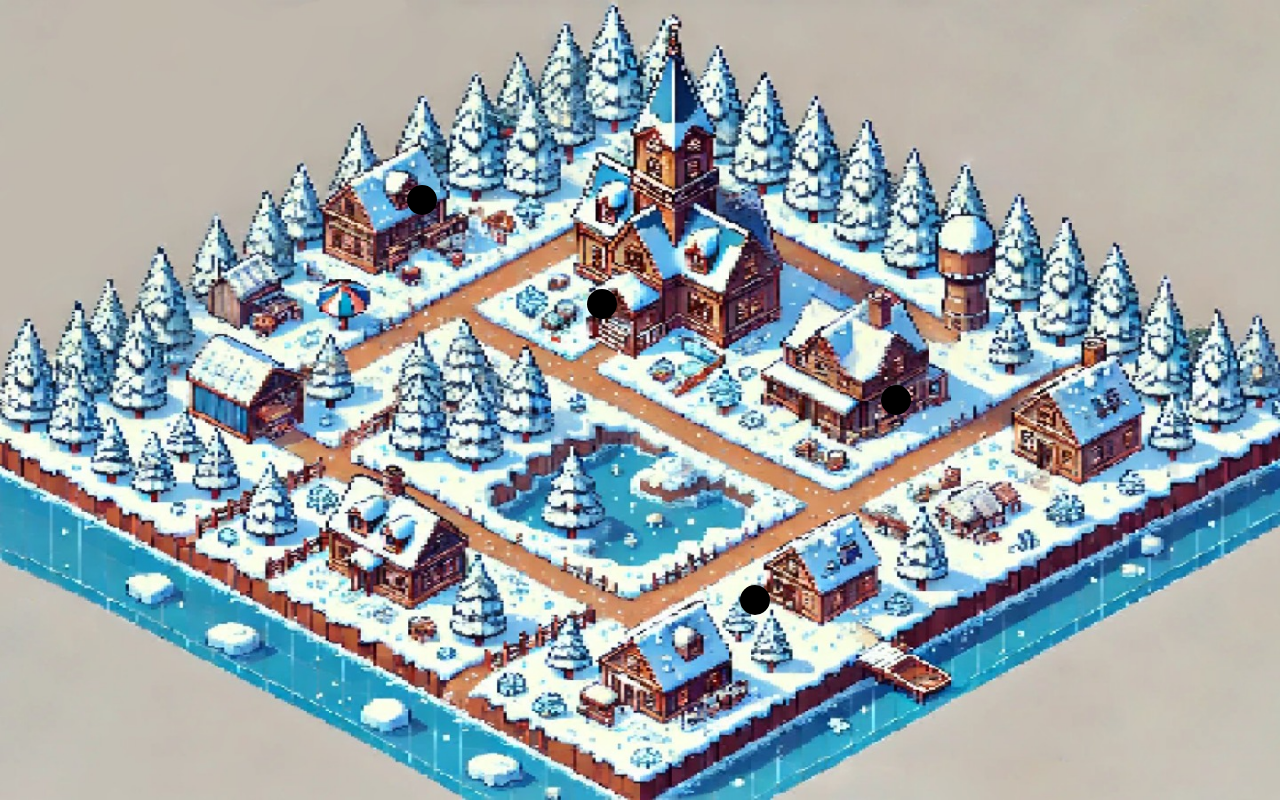
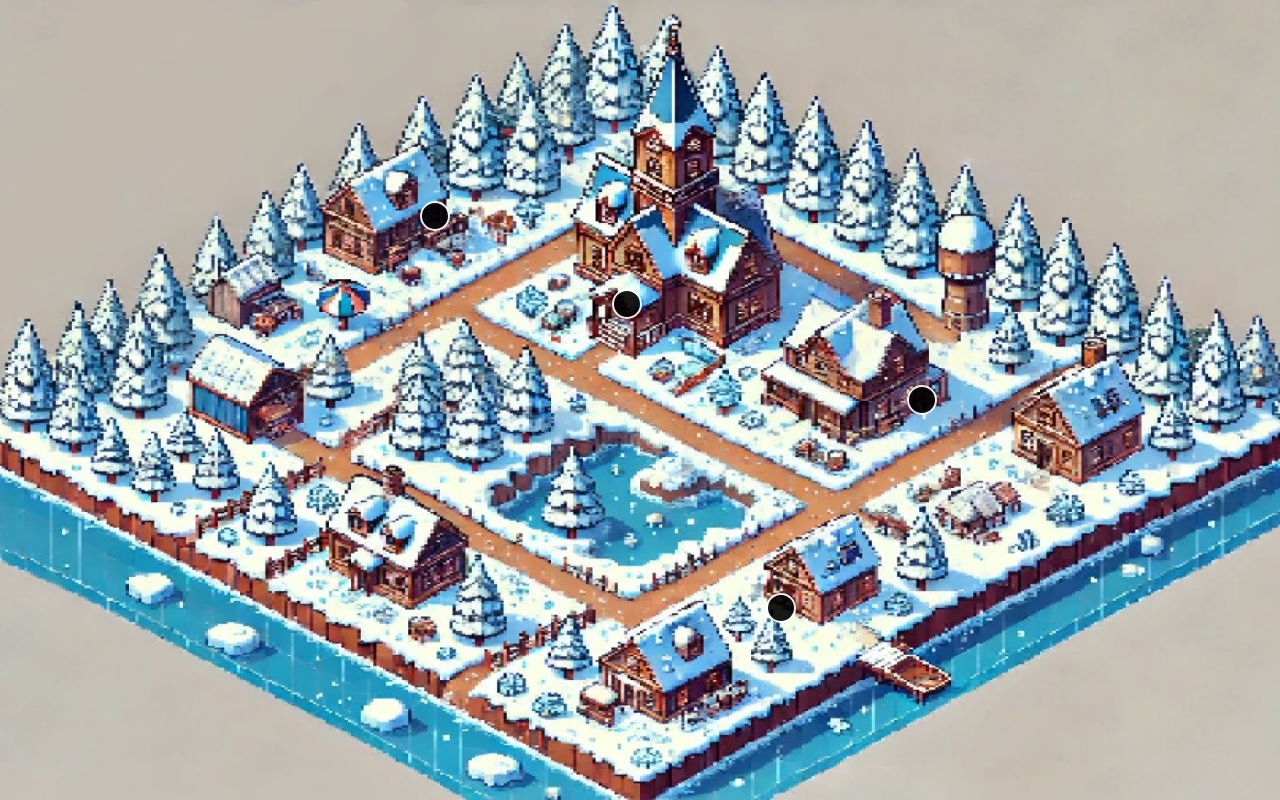
Before and after one commit to strokmateo/epic_project, a React (Vite) app in the folder frontend/: page /map in a window 1280 px wide. Built offline with nearby package versions, Linux system fonts and the light colour scheme.

Commit message:
Did some nitpicky stuff and added Wizard Hut monologue along with some animations

```diff
--- a/frontend/src/components/game-ui/dialog.tsx
+++ b/frontend/src/components/game-ui/dialog.tsx
@@ -12,7 +12,7 @@ export default function Dialog({
         // currently only works for npc -> player output, todo is to add func for player -> npc input
         <div
             className={cn(
-                "bg-slate-300  w-screen h-[150px] animate-slide-up flex font-pixel text-[30px]",
+                "bg-slate-200  w-screen h-[150px] animate-slide-up flex font-pixel text-[30px]",
                 className
             )}
         >
--- a/frontend/src/components/game-ui/typeWriterEffect.tsx
+++ b/frontend/src/components/game-ui/typeWriterEffect.tsx
@@ -33,7 +33,7 @@ export default function TypewriterEffect({
         <p className={className}>
             {displayedText}
             {displayClickNext && (
-                <p className="animate-fade"> Click to Continue</p>
+                <p className="animate-fade-dialog"> Click to Continue</p>
             )}
         </p>
     );
--- a/frontend/src/pages/houses/Alley.tsx
+++ b/frontend/src/pages/houses/Alley.tsx
@@ -26,7 +26,7 @@ const Alley: React.FC = () => {
             <CharacterDialog
                 characterSrc="src/assets/images/shadowy-figure-1.png"
                 text={
-                    "Step away, stranger, for these shadows hold no mercy. Turn back now, or invite a fate you cannot escape!"
+                    "Step away, stranger, for these shadows hold no mercy. Turn back now!"
                 }
             />
         </div>
--- a/frontend/src/pages/houses/WizardHut.tsx
+++ b/frontend/src/pages/houses/WizardHut.tsx
@@ -1,5 +1,6 @@
 import React from "react";
 import { useNavigate } from "react-router-dom";
+import CharacterDialog from "../../components/game-ui/characterDialog";
 
 const WizardHut: React.FC = () => {
     const navigate = useNavigate();
@@ -15,13 +16,17 @@ const WizardHut: React.FC = () => {
         backgroundRepeat: "no-repeat",
     };
     return (
-        <div style={backgroundStyle}>
-            <button
-                style={{ backgroundColor: "white" }}
-                onClick={() => navigate("/map")}
-            >
-                Back
-            </button>
+        <div
+            style={backgroundStyle}
+            className="w-screen h-screen bg-cover flex flex-col justify-end relative overflow-hidden"
+            onClick={() => navigate("/map")}
+        >
+            <CharacterDialog
+                characterSrc="src/assets/images/wizard_programmer_v1.png"
+                text={
+                    "Who are you? What do you want? I'm busy coding the next big thing in the world of magic!"
+                }
+            />
         </div>
     );
 };
--- a/frontend/src/pages/map/map.tsx
+++ b/frontend/src/pages/map/map.tsx
@@ -5,21 +5,33 @@ const Map: React.FC = () => {
     const navigate = useNavigate();
 
     const houses = [
-        { id: 1, name: "Tavern", displayName: "Tavern", x: "33%", y: "25%" },
+        {
+            id: 1,
+            name: "Tavern",
+            displayName: "Tavern",
+            x: "34%",
+            y: "27%",
+        },
         {
             id: 2,
             name: "Town Hall",
             displayName: "Town Hall",
-            x: "47%",
+            x: "49%",
             y: "38%",
         },
-        { id: 3, name: "Alley", displayName: "???", x: "70%", y: "50%" },
+        {
+            id: 3,
+            name: "Alley",
+            displayName: "???",
+            x: "72%",
+            y: "50%",
+        },
         {
             id: 4,
             name: "Wizard Hut",
             displayName: "Wizard Hut",
-            x: "59%",
-            y: "75%",
+            x: "61%",
+            y: "76%",
         },
     ];
 
@@ -52,7 +64,9 @@ const Map: React.FC = () => {
         width: "30px",
         height: "30px",
         backgroundColor: "black",
+        opacity: 0.9,
         borderRadius: "50%",
+        border: "2px solid white",
         cursor: "pointer",
     };
 
@@ -61,6 +75,7 @@ const Map: React.FC = () => {
         position: "absolute",
         backgroundColor: "black",
         color: "white",
+        // opacity: 0.4,
         padding: "10px",
         border: "1px solid white",
         borderRadius: "5px",
@@ -79,6 +94,10 @@ const Map: React.FC = () => {
         >
             {houses.map((house) => (
                 <div
+                    //slika nije kako treba jer nemam photoshop na laptopu - photopea šteka jako (promijeniti)
+                    //div pretvoriti u img kad se napravi ikonica kako spada, za sad neka je točkica
+                    //src="src/assets/images/houses_icon_bg.png"
+
                     key={house.id}
                     className="absolute w-4 h-4 bg-red-500 rounded-full transform -translate-x-1/2 -translate-y-1/2 cursor-pointer
                     	transition-transform duration-300 hover:scale-125 hover:bg-yellow-500"
@@ -124,6 +143,7 @@ const Map: React.FC = () => {
             ))}
             {hoveredHouse && (
                 <div
+                    className="animate-fade-in-fast"
                     style={{
                         ...infoHoverStyle,
                         left: hoveredHouse.x,
--- a/frontend/tailwind.config.js
+++ b/frontend/tailwind.config.js
@@ -6,15 +6,21 @@ export default {
         extend: {
             animation: {
                 "fade-in": "fadeIn 1s ease-in forwards",
+                "fade-in-fast": "fadeIn 0.2s ease-in forwards",
                 "slide-up": "slide-up 0.5s ease-out",
                 slideOut: "slideOut 0.5s ease-out",
                 "slide-up-character": "slide-up 0.75s ease-out",
                 fade: "fadeColors 2s infinite",
+                "fade-dialog": "fadeColorsLess 2s infinite",
             },
             keyframes: {
                 fadeColors: {
                     "0%, 100%": { color: "black" },
                     "50%": { color: "white" },
+                },
+                fadeColorsLess: {
+                    "0%, 100%": { color: "black" },
+                    "50%": { color: "maroon" },
                 },
                 fadeIn: {
                     "0%": { opacity: "0" },
```
Also changed, not shown: frontend/src/assets/images/houses_icon_bg.png (added), frontend/src/assets/images/wizard_programmer_v1.png (added).
